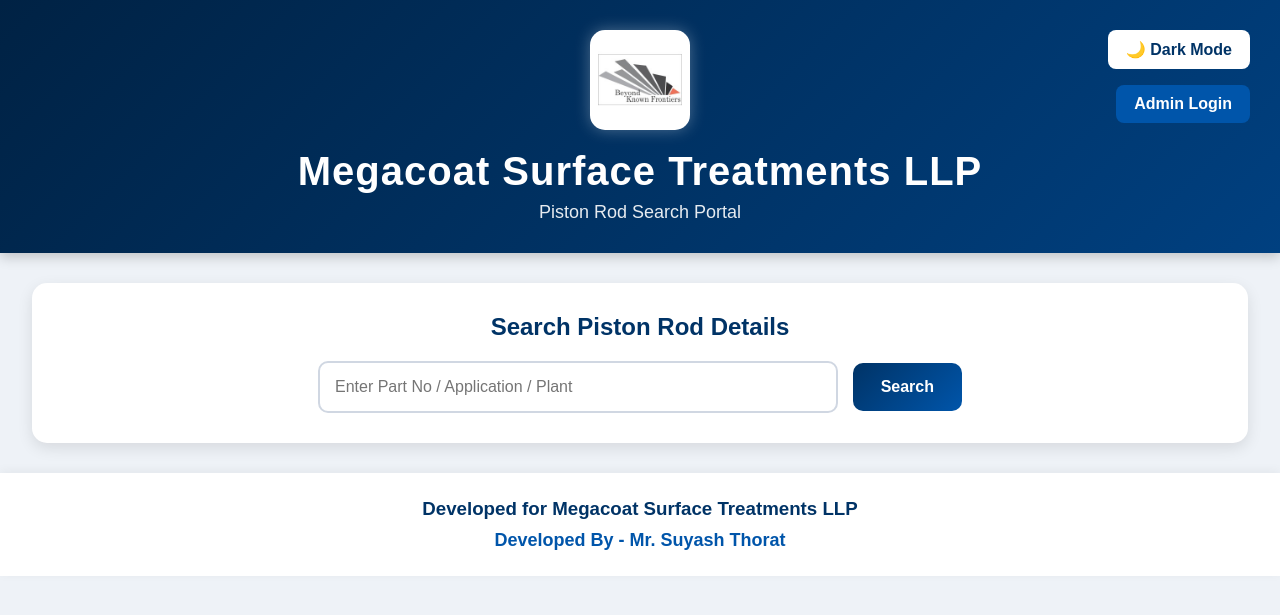
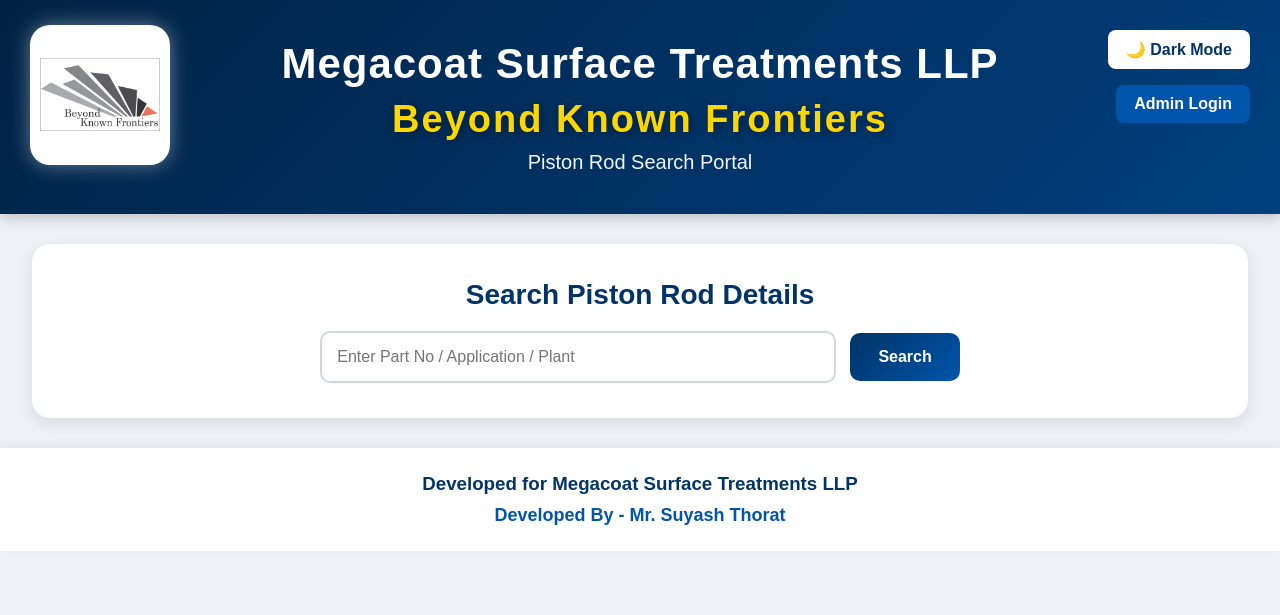
Before and after one commit to qualitymegacoat-eng/pistonrodportal, a Flask app: page / in a window 1280 px wide. Shown: the top 615 px of the page. Run offline with Flask 3, Linux system fonts and the light colour scheme.

Commit message:
portal latest update

```diff
--- a/templates/index.html
+++ b/templates/index.html
@@ -61,30 +61,56 @@
             background:linear-gradient(135deg,#002244,#004080);
             color:white;
             text-align:center;
-            padding:30px 20px;
+            padding:40px 20px;
             box-shadow:0 4px 12px rgba(0,0,0,0.2);
             position:relative;
+            overflow:hidden;
         }
 
-        .header img{
-            width:100px;
-            height:100px;
+        /* BIG CORNER LOGO */
+
+        .corner-logo{
+
+            position:absolute;
+            left:30px;
+            top:25px;
+
+            width:140px;
+            height:140px;
+
             background:white;
-            border-radius:15px;
-            padding:8px;
-            margin-bottom:15px;
-            box-shadow:0 0 15px rgba(255,255,255,0.3);
+            border-radius:20px;
+            padding:10px;
+
+            box-shadow:0 0 20px rgba(255,255,255,0.4);
+
+            object-fit:contain;
+
         }
 
         .header h1{
-            font-size:40px;
+            font-size:42px;
             letter-spacing:1px;
-            margin-bottom:8px;
+            margin-bottom:10px;
+        }
+
+        /* SLOGAN */
+
+        .slogan{
+
+            font-size:38px;
+            font-weight:bold;
+            color:#ffd700;
+            margin-top:10px;
+            margin-bottom:10px;
+            letter-spacing:2px;
+            text-shadow:2px 2px 10px rgba(0,0,0,0.4);
+
         }
 
         .header p{
-            font-size:18px;
-            opacity:0.9;
+            font-size:20px;
+            opacity:0.95;
         }
 
         /* BUTTONS */
@@ -139,15 +165,15 @@
 
         .search-box{
             background:white;
-            padding:30px;
-            border-radius:15px;
+            padding:35px;
+            border-radius:18px;
             box-shadow:0 5px 15px rgba(0,0,0,0.1);
             text-align:center;
             margin-bottom:25px;
         }
 
         .search-title{
-            font-size:24px;
+            font-size:28px;
             color:#003366;
             margin-bottom:20px;
             font-weight:bold;
@@ -288,6 +314,13 @@
 
         @media(max-width:768px){
 
+            .corner-logo{
+                position:static;
+                width:100px;
+                height:100px;
+                margin-bottom:15px;
+            }
+
             input{
                 width:100%;
                 margin-bottom:15px;
@@ -300,6 +333,10 @@
 
             .header h1{
                 font-size:28px;
+            }
+
+            .slogan{
+                font-size:24px;
             }
 
             .search-title{
@@ -328,6 +365,12 @@
 
     <div class="header">
 
+        <!-- BIG CORNER LOGO -->
+
+        <img class="corner-logo"
+             src="{{ url_for('static', filename='logo.png') }}"
+             alt="Company Logo">
+
         <!-- DARK MODE BUTTON -->
 
         <button class="dark-btn" onclick="toggleDarkMode()">
@@ -336,7 +379,7 @@
 
         </button>
 
-        <!-- LOGIN BASED BUTTONS -->
+        <!-- LOGIN / ADD BUTTON -->
 
         {% if logged_in %}
 
@@ -367,13 +410,23 @@
 
         {% endif %}
 
-        <!-- LOGO -->
-
-        <img src="{{ url_for('static', filename='logo.png') }}" alt="Company Logo">
+        <!-- COMPANY NAME -->
 
         <h1>Megacoat Surface Treatments LLP</h1>
 
-        <p>Piston Rod Search Portal</p>
+        <!-- SLOGAN -->
+
+        <h2 class="slogan">
+
+            Beyond Known Frontiers
+
+        </h2>
+
+        <p>
+
+            Piston Rod Search Portal
+
+        </p>
 
     </div>
 
@@ -453,8 +506,6 @@
 
                 <td>
 
-                    <!-- DRAWING -->
-
                     <a class="drawing-btn"
                        href="/static/drawings/{{ row[1] }}.jpg"
                        target="_blank">
@@ -467,8 +518,6 @@
 
                     <br>
 
-                    <!-- EDIT -->
-
                     <a class="edit-btn"
                        href="/edit/{{ row[1] }}">
 
@@ -477,8 +526,6 @@
                     </a>
 
                     <br>
-
-                    <!-- DELETE -->
 
                     <a class="delete-btn"
                        href="/delete/{{ row[1] }}"
@@ -522,7 +569,7 @@
 
     </div>
 
-    <!-- DARK MODE SCRIPT -->
+    <!-- DARK MODE -->
 
     <script>
 
```
